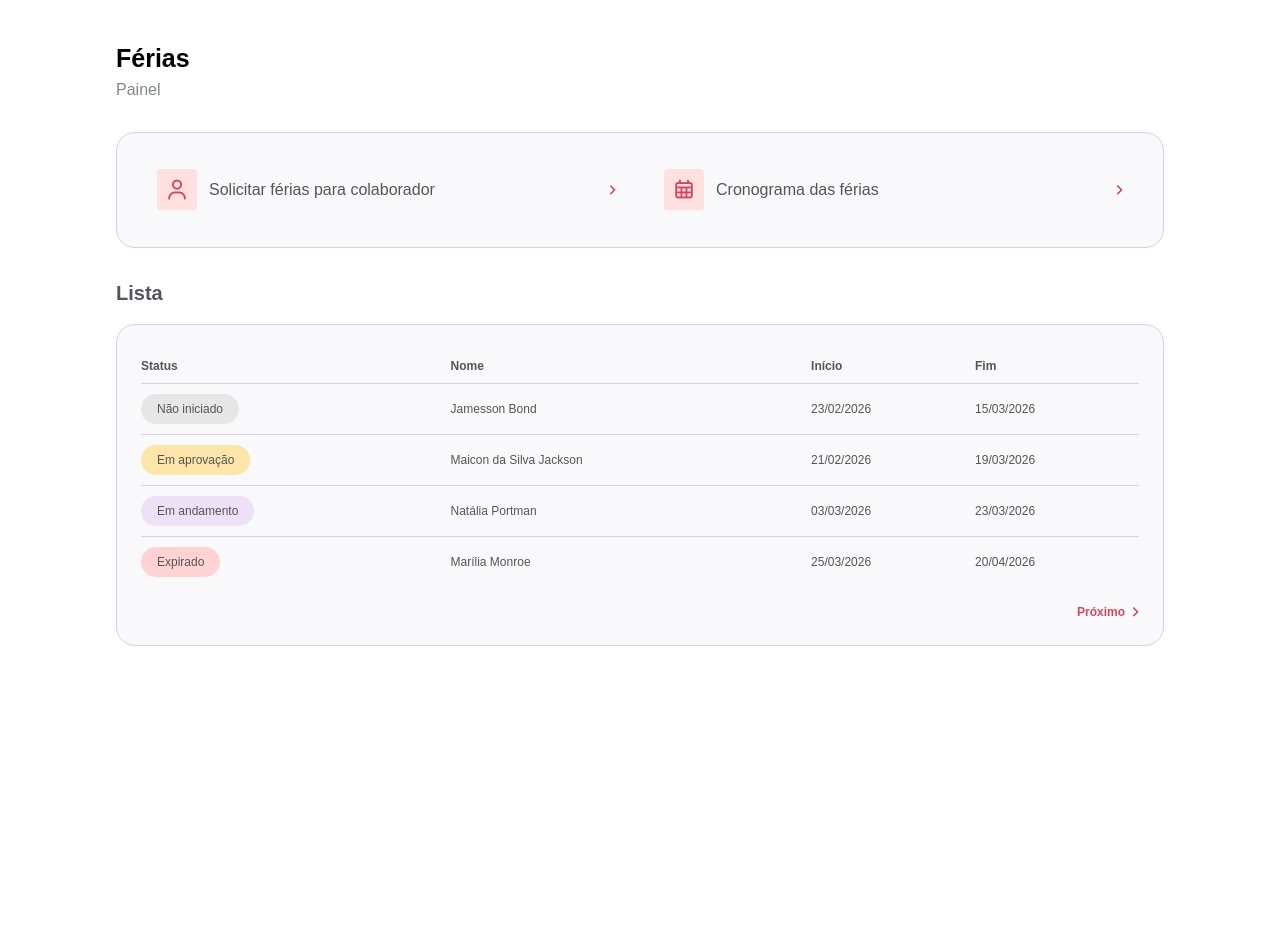
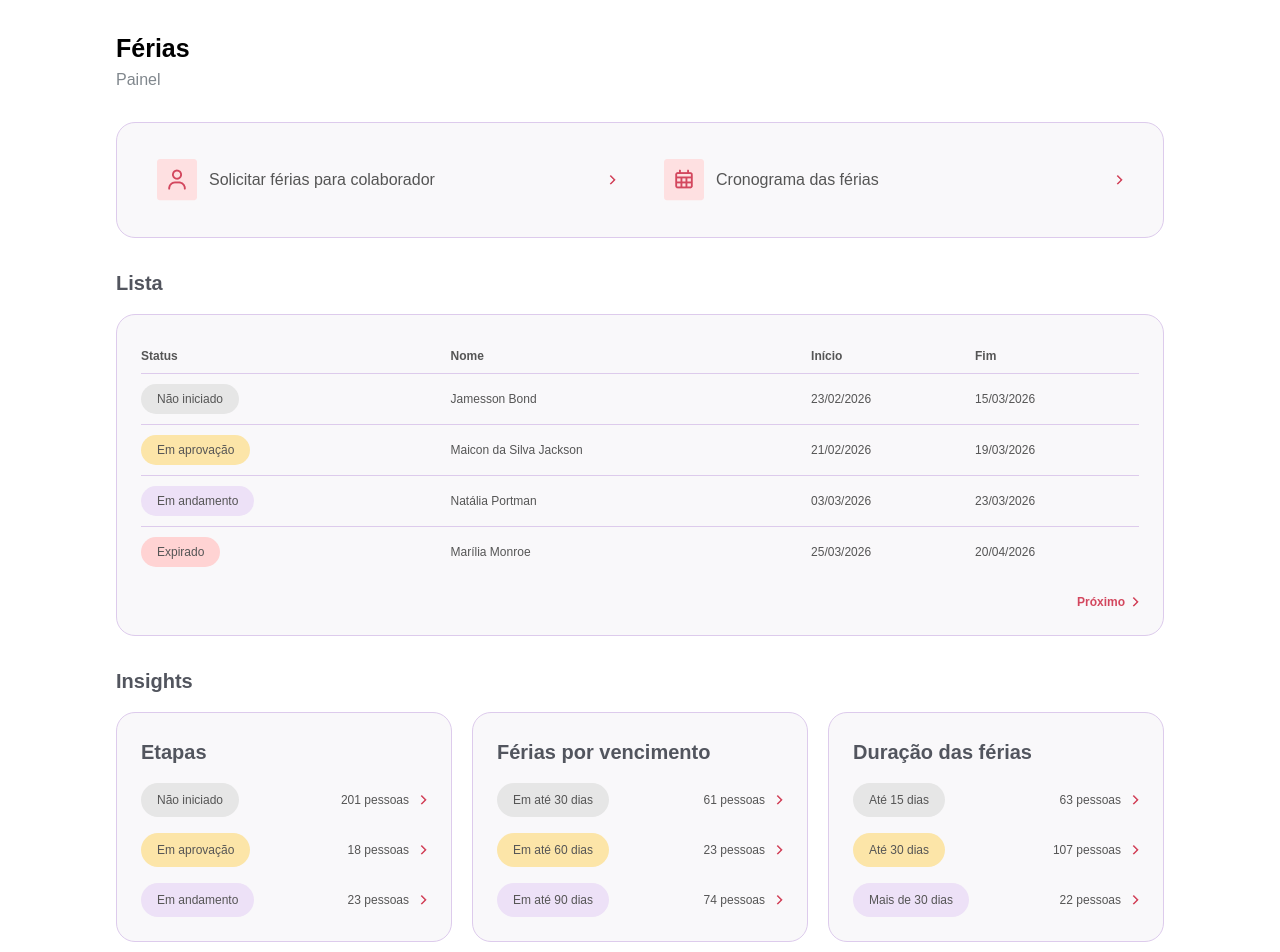
Before and after one commit to diegoptenorio/vacation-management, a Next.js app: page / in a window 1280 px wide. Shown: the top 952 px of the page. Before the commit the page ends 800 px from the top, so only its background shows below. Built offline with nearby package versions, Linux system fonts and the light colour scheme.

Commit message:
feature: including insights info

```diff
--- /dev/null
+++ b/app/api/v1/insights/route.ts
@@ -0,0 +1,24 @@
+import { NextResponse } from "next/server";
+
+export async function GET() {
+    return NextResponse.json({
+        status: 201,
+        body: {
+            vacation_steps: {
+                waiting: "201",
+                approving: "18",
+                progress: "23",
+            },
+            vacation_deadline: {
+                waiting: "61",
+                approving: "23",
+                progress: "74",
+            },
+            vacation_duration: {
+                waiting: "63",
+                approving: "107",
+                progress: "22",
+            },
+        },
+    });
+}
--- a/app/components/badge/index.tsx
+++ b/app/components/badge/index.tsx
@@ -1,5 +1,6 @@
 interface BadgeProps {
-  intention: "default" | "waiting" | "warning" | "danger" | "success";
+    intention: "default" | "waiting" | "warning" | "danger" | "success";
+    alternativeText?: string;
 }
 
 const classes = {
@@ -18,12 +19,12 @@ const messages = {
     success: "Aprovado",
 };
 
-export default function Badge({ intention }: BadgeProps) {
+export default function Badge({ intention, alternativeText }: BadgeProps) {
     return (
         <span
-            className={`px-4 py-2 rounded-full text-[#555555] ${classes[intention]}`}
+            className={`px-4 py-2 rounded-full text-[#555555] text-[12px] ${classes[intention]}`}
         >
-            {messages[intention]}
+            {alternativeText ?? messages[intention]}
         </span>
     );
 };
--- /dev/null
+++ b/app/components/detail/index.tsx
@@ -0,0 +1,32 @@
+import Badge from "../../components/badge";
+import Image from "next/image";
+import ArrowIcon from "../../assets/img/arrow.png";
+import mountStringByQuantity from "../../../utils/match-string-to-quantity";
+
+interface ListProps {
+    quantity?: string;
+    intention: "default" | "waiting" | "warning" | "danger" | "success";
+    alternativeText?: string;
+}
+
+export default function Detail({ quantity, intention, alternativeText }: ListProps) {
+    return (
+        <div className="flex flex-row justify-between mt-4">
+            <Badge intention={intention} alternativeText={alternativeText} />
+            <button className="flex flex-row align-right items-center text-[#555555] text-[12px]">
+                {mountStringByQuantity({
+                    quantity: quantity,
+                    singular: " pessoa",
+                    plural: " pessoas",
+                })}
+                <Image
+                    className="ml-2"
+                    src={ArrowIcon}
+                    alt="Seta direita"
+                    width={10}
+                    height={10}
+                />
+            </button>
+        </div>
+    );
+}
--- a/app/constants/endpoint.ts
+++ b/app/constants/endpoint.ts
@@ -1,4 +1,5 @@
 const ENDPOINT = {
+    INSIGHTS: "/api/v1/insights",
     VACATIONS: "/api/v1/vacations",
 };
 
--- /dev/null
+++ b/app/features/insights/index.tsx
@@ -0,0 +1,105 @@
+"use client";
+
+import Card from "../../components/card";
+import Title from "../../components/title";
+import Loading from "../../components/loading";
+import Fallback from "../../components/fallback";
+import Detail from "../../components/detail";
+import { useFetch } from "../../hooks/use-fetch";
+import ENDPOINT from "../../constants/endpoint";
+
+interface DataProps {
+    status?: number;
+    body?: {
+        vacation_steps: {
+            waiting: string;
+            approving: string;
+            progress: string;
+        };
+        vacation_deadline: {
+            waiting: string;
+            approving: string;
+            progress: string;
+        };
+        vacation_duration: {
+            waiting: string;
+            approving: string;
+            progress: string;
+        };
+    };
+};
+
+export default function Insights() {
+    const { status, data } = useFetch<DataProps>({
+        auto: true,
+        url: ENDPOINT.INSIGHTS,
+    });
+
+    const { vacation_steps, vacation_deadline, vacation_duration } =
+        data?.body ?? {};
+
+    return (
+        <section className="pt-[30px]">
+            {status === "loading" && <Loading />}
+            {status === "error" && <Fallback />}
+            {status === "success" && (
+                <>
+                    <Title type="h3">Insights</Title>
+                    <div className="mt-[16px] grid grid-cols-1 sm:grid-cols-2 lg:grid-cols-3 gap-5">
+                        <Card>
+                            <Title type="h3">Etapas</Title>
+                            <Detail
+                                quantity={vacation_steps?.waiting}
+                                intention="default"
+                            />
+                            <Detail
+                                quantity={vacation_steps?.approving}
+                                intention="warning"
+                            />
+                            <Detail
+                                quantity={vacation_steps?.progress}
+                                intention="waiting"
+                            />
+                        </Card>
+                        <Card>
+                            <Title type="h3">Férias por vencimento</Title>
+                            <Detail
+                                quantity={vacation_deadline?.waiting}
+                                intention="default"
+                                alternativeText="Em até 30 dias"
+                            />
+                            <Detail
+                                quantity={vacation_deadline?.approving}
+                                intention="warning"
+                                alternativeText="Em até 60 dias"
+                            />
+                            <Detail
+                                quantity={vacation_deadline?.progress}
+                                intention="waiting"
+                                alternativeText="Em até 90 dias"
+                            />
+                        </Card>
+                        <Card>
+                            <Title type="h3">Duração das férias</Title>
+                            <Detail
+                                quantity={vacation_duration?.waiting}
+                                intention="default"
+                                alternativeText="Até 15 dias"
+                            />
+                            <Detail
+                                quantity={vacation_duration?.approving}
+                                intention="warning"
+                                alternativeText="Até 30 dias"
+                            />
+                            <Detail
+                                quantity={vacation_duration?.progress}
+                                intention="waiting"
+                                alternativeText="Mais de 30 dias"
+                            />
+                        </Card>
+                    </div>
+                </>
+            )}
+        </section>
+    );
+}
--- a/app/layout.tsx
+++ b/app/layout.tsx
@@ -25,7 +25,7 @@ export default function RootLayout({
   return (
     <html lang="pt-BR">
       <body
-        className={`${geistSans.variable} ${geistMono.variable} antialiased mx-auto w-full max-w-[1080px] mt-[40px] mb-[40px] px-4`}
+        className={`${geistSans.variable} ${geistMono.variable} antialiased mx-auto w-full max-w-[1080px] mt-[30px] mb-[50px] px-4`}
       >
         {children}
       </body>
--- a/app/page.tsx
+++ b/app/page.tsx
@@ -1,4 +1,5 @@
 import Title from "./components/title";
+import Insights from "./features/insights";
 import MainActions from "./features/main-actions";
 import VacationList from "./features/vacation-list";
 
@@ -9,6 +10,7 @@ export default function Home() {
       <Title type="h2">Painel</Title>
       <MainActions />
       <VacationList />
+      <Insights />
     </>
   );
 }
--- /dev/null
+++ b/utils/match-string-to-quantity.ts
@@ -0,0 +1,14 @@
+interface MountStringByQuantityProps {
+    quantity?: string;
+    singular?: string;
+    plural?: string;
+}
+
+export default function mountStringByQuantity({
+    quantity = "0",
+    singular = "",
+    plural = ""
+}: MountStringByQuantityProps) {
+    const quantityNumber = Number(quantity);
+    return quantityNumber === 1 ? `${quantity} ${singular}` : `${quantity} ${plural}`;
+};
```
